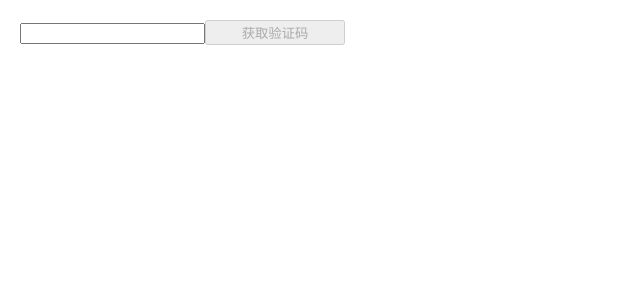
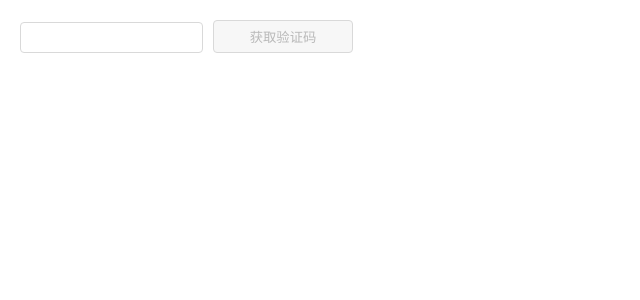
Before and after one commit to vickymin/CountDownBtn, a React app: page / in a window 1280 px wide. Shown: the top 300 px of the page, without its empty margins (0-640 px from the left). Built offline with nearby package versions, Linux system fonts and the light colour scheme.

Commit message:
[WIP] modify styles

```diff
--- a/src/App.js
+++ b/src/App.js
@@ -38,9 +38,11 @@ class App extends Component {
       <div className='app-main'>
         <input
           onChange={this.handleChange}
+          className={'app-input'}
         ></input>
         <CountDownBtn
           ref='countDownBtn'
+          className={'app-btn'}
           seconds={5}
           initContent={'获取验证码'}
           validation={validation}
--- a/src/components/CountDownBtn.jsx
+++ b/src/components/CountDownBtn.jsx
@@ -53,7 +53,6 @@ export default class CountDownBtn extends Component {
     return (
       <button
         disabled={ !validation || disabled }
-        style={{ minWidth: '140px' }}
         onClick={ this.countDown }
         {...other}
       >
--- a/src/styles/App.css
+++ b/src/styles/App.css
@@ -1,4 +1,13 @@
 .app-main {
   margin: 20px;
+  font-size: 15px;
   font-family: 'lucida grande','lucida sans unicode',lucida,helvetica,'Hiragino Sans GB','Microsoft YaHei','WenQuanYi Micro Hei',sans-serif;
 }
+
+.app-input {
+  height: 27px;
+  text-align: center;
+  border: 1px solid #d9d9d9;
+  border-radius: 4px;
+  outline: none;
+}
--- a/src/styles/CountDownBtn.css
+++ b/src/styles/CountDownBtn.css
@@ -1,22 +1,27 @@
 .app-btn {
   text-align: center;
   cursor: pointer;
-  width: 50px;
-  padding-top: .5em;
-  padding-bottom: .5em;
-  font-size: 15px;
-  text-align: center;
-  border: 1px solid transparent;
+  min-width: 140px;
+  padding-top: 6px;
+  padding-bottom: 6px;
+  margin: 0 10px;
+  border: 1px solid #d9d9d9;
   border-radius: 4px;
   outline: none;
   -webkit-transition: all .2s linear;
   transition: all .2s linear;
   color: rgba(0,0,0,.65);
   background-color: #fff;
-  border-color: #d9d9d9;
 }
 
 .app-btn:hover, .app-btn:active {
   color: #1DA57A;
   border-color: #1DA57A;
 }
+
+.app-btn:disabled {
+  cursor: not-allowed;
+  color: rgba(0,0,0,.25);
+  border-color: #d9d9d9;
+  background-color: #f7f7f7;
+}
```
